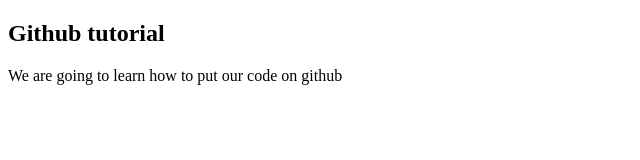
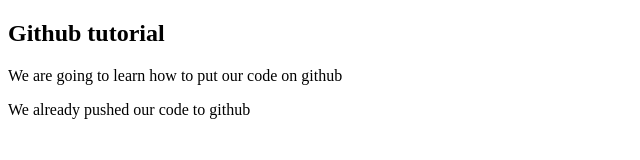
Before and after one commit to almattech/github_tutorial, a plain HTML site: page index.html in a window 1280 px wide. Shown: the whole page, without its empty margins (0-640 px from the left). Drawn offline with Linux system fonts and the light colour scheme.

Commit message:
Added a new paragraph

```diff
--- a/index.html
+++ b/index.html
@@ -8,5 +8,6 @@
 	<body>
 		<h2>Github tutorial </h2>
 		<p>We are going to learn how to put our code on github</p>
+		<p>We already pushed our code to github</p>
 	</body>
 </html>
```
